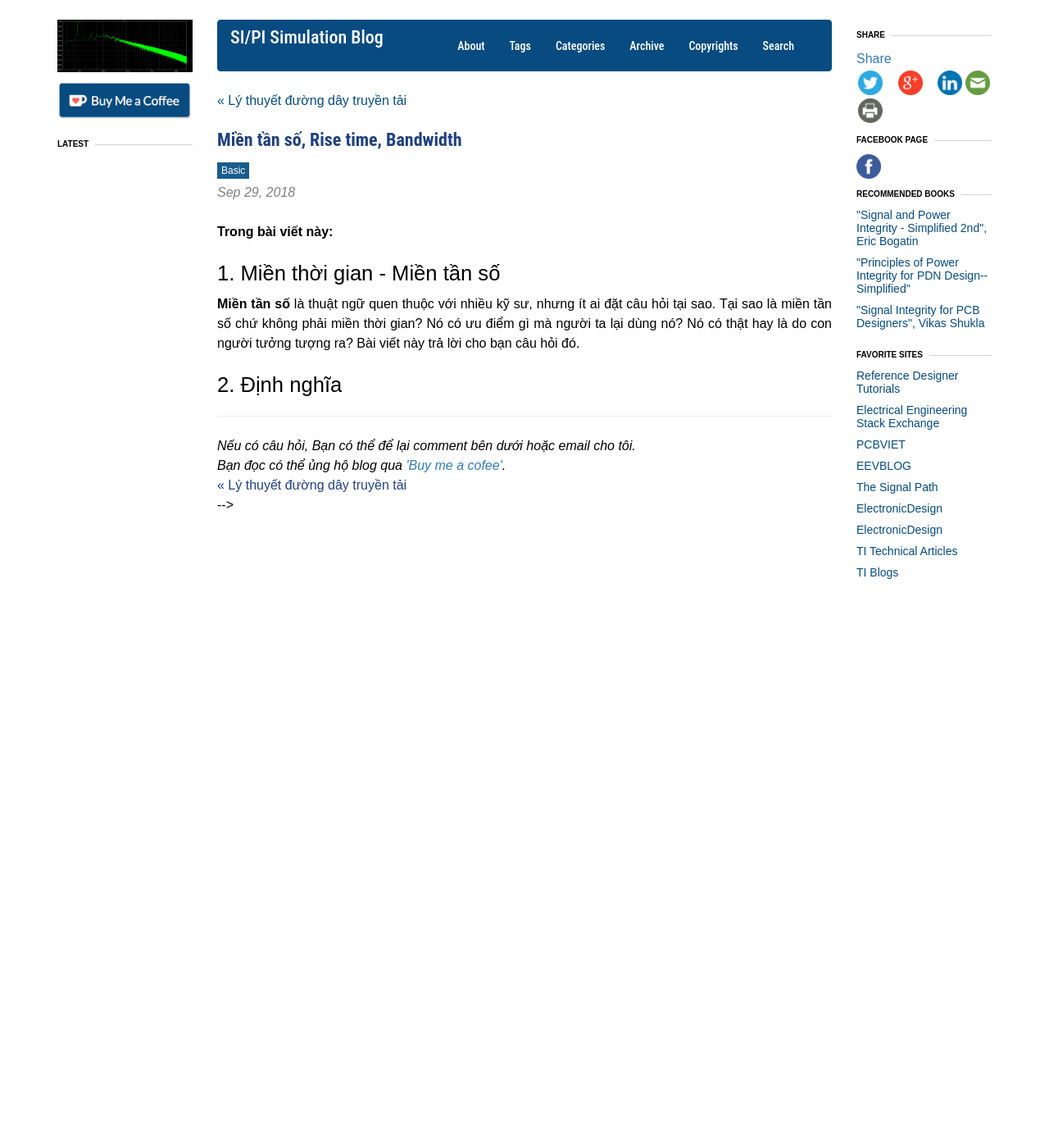
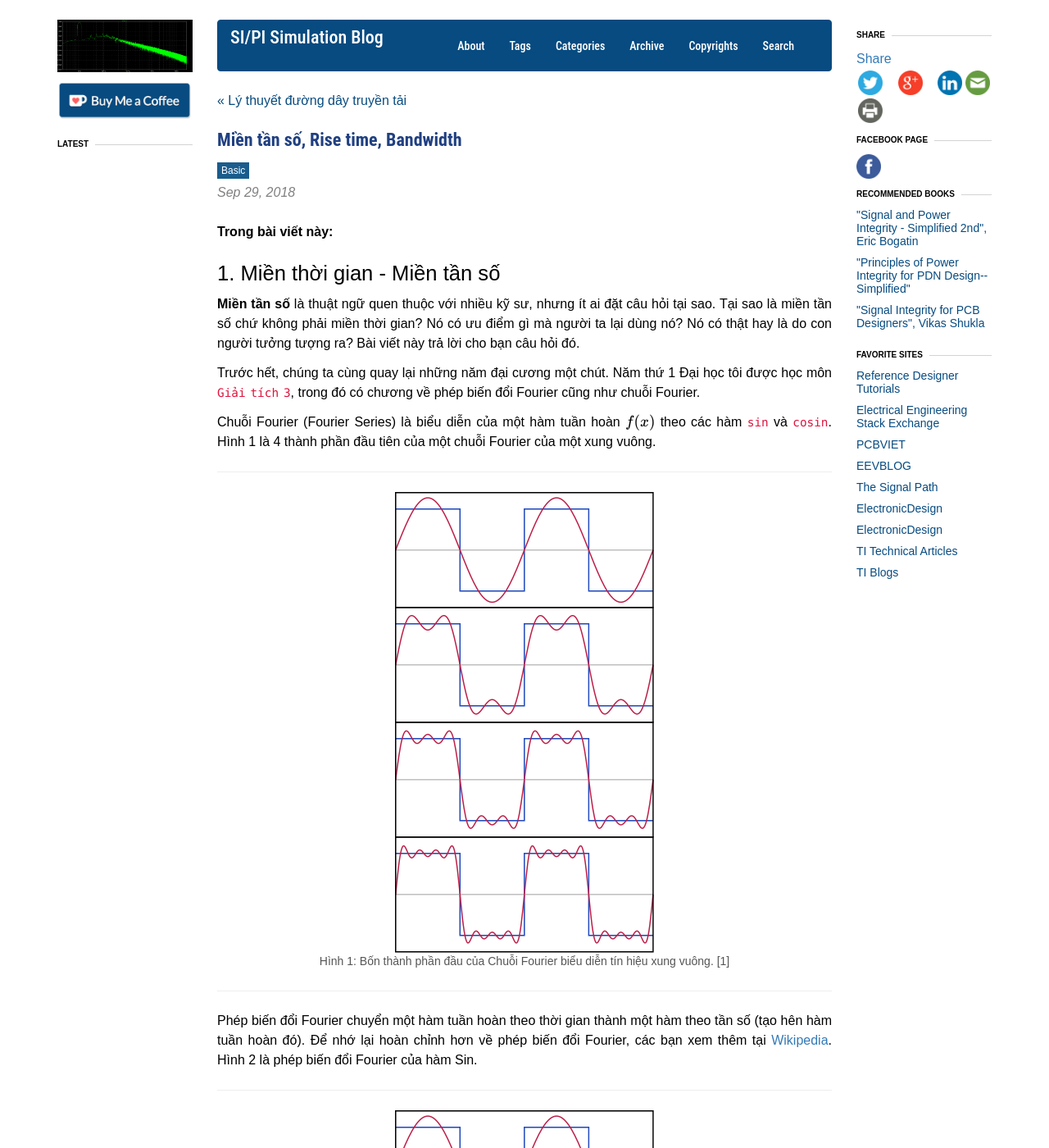
Before and after one commit to anhvanthe/SignalPowerIntegrity, a Jekyll site: the page built from _posts/2018-09-22-mien-tan-so-risetime-bandwidth.md, in a window 1280 px wide and 1400 px high. Shown: the whole window at 82% size. Built offline with Jekyll 4.4.1, drawn with Linux system fonts in a browser that asks for light colours; nearby versions of some CDN libraries; formulas are drawn with MathJax 3; some of the changed text lies outside the part shown.

Commit message:
update 2018-09-22-mien-tan-so-risetime-bandwidth.md

```diff
--- a/_posts/2018-09-22-mien-tan-so-risetime-bandwidth.md
+++ b/_posts/2018-09-22-mien-tan-so-risetime-bandwidth.md
@@ -19,7 +19,45 @@ categories: Basic
 <!-- Trong bài viết này tôi trình bày về miền thời gian và  -->
 **Miền tần số** là thuật ngữ quen thuộc với nhiều kỹ sư, nhưng ít ai đặt câu hỏi tại sao. Tại sao là miền tần số chứ không phải miền thời gian? Nó có ưu điểm gì mà người ta lại dùng nó? Nó có thật hay là do con người tưởng tượng ra? Bài viết này trả lời cho bạn câu hỏi đó.
 
+Trước hết, chúng ta cùng quay lại những năm đại cương một chút. Năm thứ 1 Đại học tôi được học môn `Giải tích 3`, trong đó có chương về phép biến đổi Fourier cũng như chuỗi Fourier.
+
+Chuỗi Fourier (Fourier Series) là biểu diễn của một hàm tuần hoàn \\(f(x) \\) theo các hàm `sin` và `cosin`. Hình 1 là 4 thành phần đầu tiên của một chuỗi Fourier của một xung vuông.
+
+<hr>
+<div class="imgcap">
+ <img src ="/assets/2/2_fourier_series.png" align = "center" width = "">
+ <div class = "thecap"> Hình 1: Bốn thành phần đầu của Chuỗi Fourier biểu diễn tín hiệu xung vuông. [1] </div>
+</div>
+<hr>
+
+Phép biến đổi Fourier chuyển một hàm tuần hoàn theo thời gian thành một hàm theo tần số (tạo hên hàm tuần hoàn đó). Để nhớ lại hoàn chỉnh hơn về phép biến đổi Fourier, các bạn xem thêm tại [Wikipedia][wiki]. Hình 2 là phép biến đổi Fourier của hàm Sin.
+
+<hr>
+<div class="imgcap">
+ <img src ="/assets/2/2_fourier_series.png" align = "center" width = "">
+ <div class = "thecap"> Hình 2: Phép biến đổi Fourier của tín hiệu sin [2] </div>
+</div>
+<hr>
+
+Ta thấy, tín hiệu sin được biểu diễn theo tần số là 2 gạch đứng tại vị trí tương ứng với tần số của tín hiệu, chiều cao bằng độ lớn của tín hiệu sin.
+
+Miền tần số ...
+
+
+
 
 
 <a name="-dinh-nghia"></a>
-## 2. Định nghĩa
+## 2.
+
+
+
+
+## Reference
+[1] https://en.wikipedia.org/wiki/Fourier_series
+
+[2] https://www.astro.umd.edu/~lgm/ASTR410/ft_ref2.pdf
+
+
+<!-- ========================== -->
+[wiki]: https://en.wikipedia.org/wiki/Fourier_transform
```
Also changed, not shown: assets/2/2_fourier_series.png (added), assets/2/2_fs_sin.PNG (added), assets/images/mylogo.png (added).
